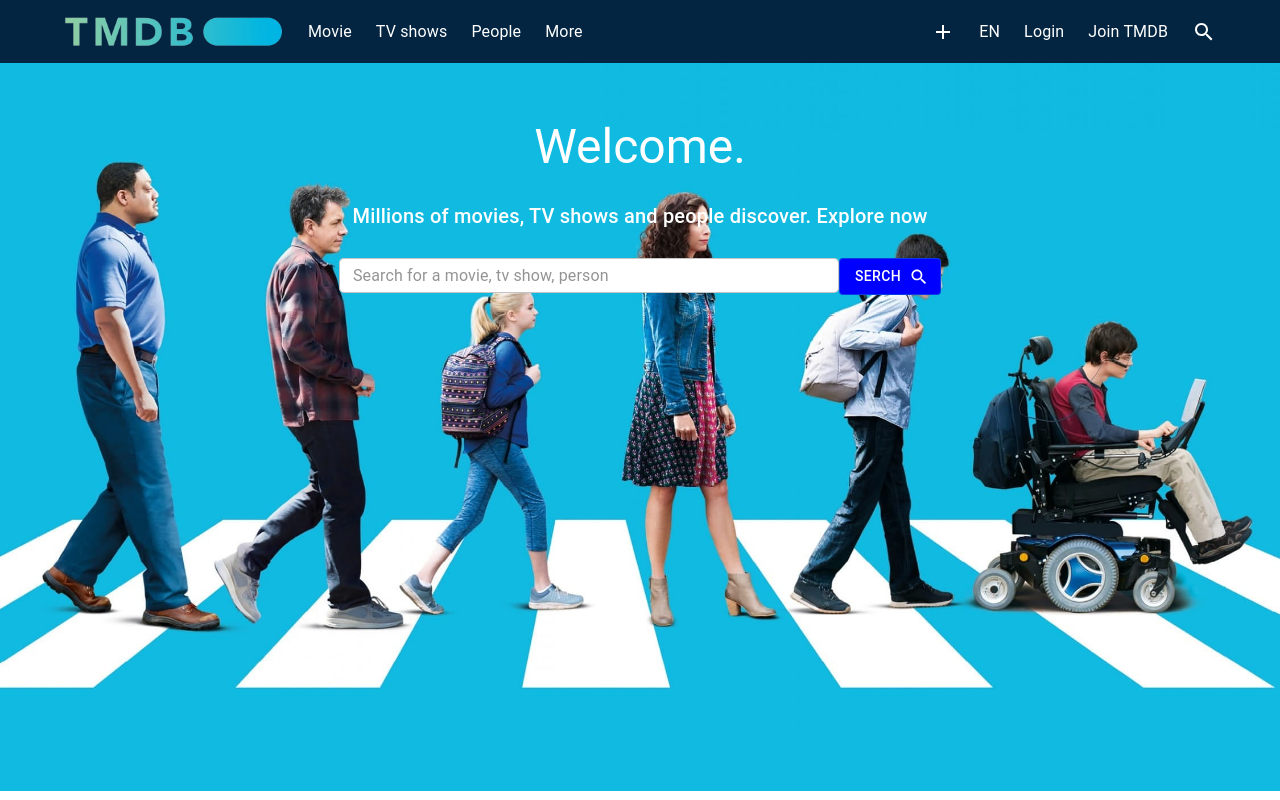
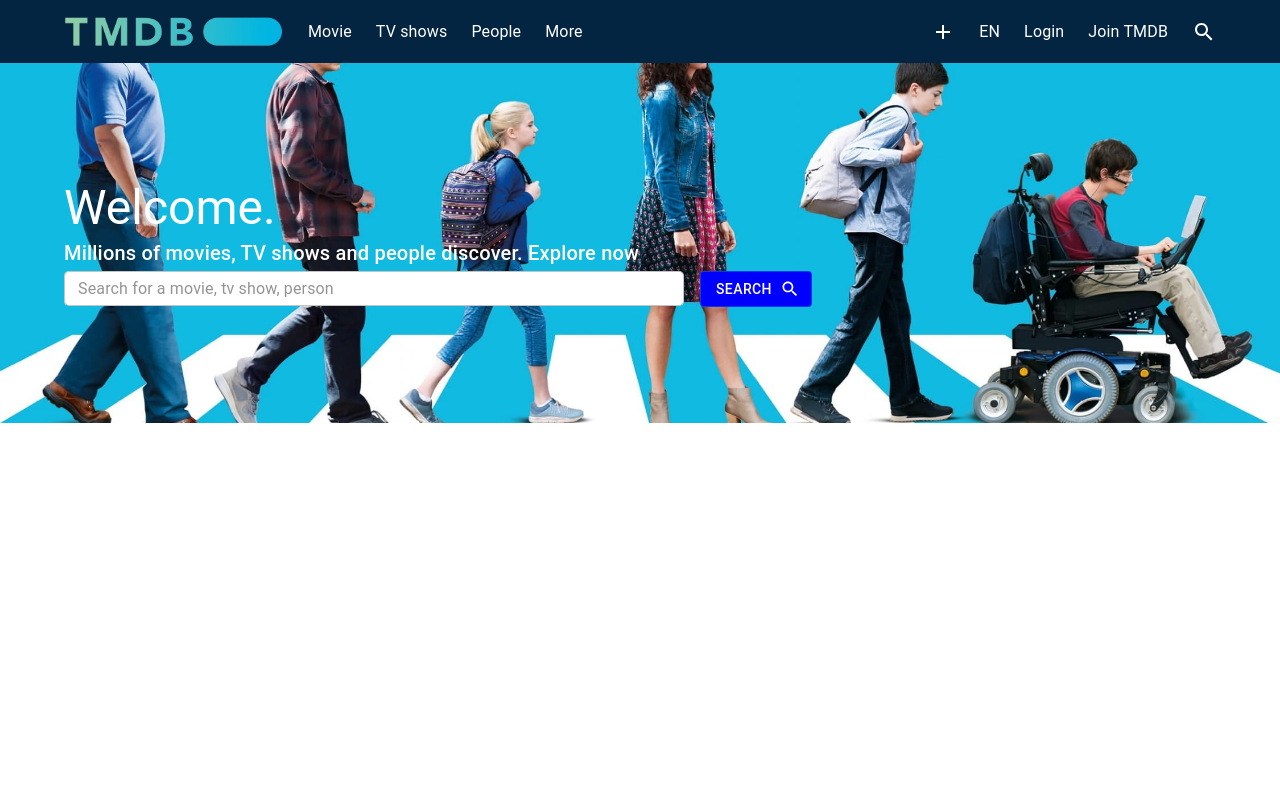
Before and after one commit to ElyorTuyliyev/TMDB, a React (Create React App) app: page / in a window 1280 px wide. Built offline with nearby package versions, Linux system fonts and the light colour scheme.

Commit message:
add cinema

```diff
--- /dev/null
+++ b/src/app/pages/home/components/cinema/Cinema.style.ts
@@ -0,0 +1,3 @@
+import styled from "styled-components";
+
+export const CinemaStyle = styled.div``;
--- /dev/null
+++ b/src/app/pages/home/components/cinema/index.tsx
@@ -0,0 +1,21 @@
+import { Box, Button, Container, Typography } from "@mui/material";
+import React from "react";
+import { CinemaStyle } from "./Cinema.style";
+
+const Cinemas = () => {
+  return;
+  <CinemaStyle>
+    <Container maxWidth="lg">
+      <Box>
+        <Typography variant="h2">Trending</Typography>
+        <Box>
+          <Button variant="outlined">Today</Button>
+          <Button variant="outlined">This week</Button>
+        </Box>
+      </Box>
+    </Container>
+    ;
+  </CinemaStyle>;
+};
+
+export default Cinemas;
--- /dev/null
+++ b/src/app/pages/home/components/home/home.style.ts
@@ -0,0 +1,3 @@
+import styled from "styled-components";
+
+export const HomeStyle = styled.div``;
--- a/src/app/pages/home/components/home/index.tsx
+++ b/src/app/pages/home/components/home/index.tsx
@@ -5,54 +5,51 @@ import HomeImg from "../../../assets/HomeImg.jpg";
 import HomeImg2 from "../../../assets/tds.jpg";
 
 import SearchIcon from "@mui/icons-material/Search";
+import { HomeStyle } from "./home.style";
 
 type Props = {};
 
 const HomePage = (props: Props) => {
   return (
+    <HomeStyle>
       <Box
         sx={{
           position: "relative",
+          backgroundImage: `url(${HomeImg2})`,
+          backgroundSize: "cover",
+          backgroundPosition: "center",
+          backgroundRepeat: "no-repeat",
           color: "white",
         }}
       >
-      <Container maxWidth="lg">
+        <Container maxWidth="lg" sx={{ padding: "0px 24px !important" }}>
           <Box
-          pt={7}
             display="flex"
             flexDirection="column"
+            justifyContent="center"
             gap={3}
-          sx={{
-            position: "static",
-            zIndex: "999",
-          }}
+            height="360px"
+            sx={{}}
           >
-          <Typography
-            sx={{
-              textAlign: "center",
-            }}
-            variant="h3"
-          >
-            Welcome.
-          </Typography>
+            <Box>
+              <Typography variant="h3">Welcome.</Typography>
               <Typography
                 variant="subtitle1"
                 sx={{
-              textAlign: "center",
                   fontSize: "20px",
                   fontWeight: "500",
                 }}
               >
                 Millions of movies, TV shows and people discover. Explore now
               </Typography>
-          <Box display="flex" justifyContent="center">
+              <Box display="flex" gap="16px">
                 <TextField
                   placeholder="Search for a movie, tv show, person"
                   variant="outlined"
                   sx={{
                     "& .MuiOutlinedInput-root": {
                       borderRadius: "5px",
-                  width: "500px",
+                      width: "620px",
                       height: "35px",
                       color: "black",
                       backgroundColor: "white",
@@ -65,24 +62,14 @@ const HomePage = (props: Props) => {
                   variant="outlined"
                   endIcon={<SearchIcon />}
                 >
-              Serch
+                  Search
                 </Button>
               </Box>
             </Box>
-        <img
-          style={{
-            width: "100%",
-            height: "91vh",
-            position: "absolute",
-            left: "0",
-            top: "0",
-            zIndex: "-1",
-          }}
-          src={HomeImg2}
-          alt="home-img"
-        />
+          </Box>
         </Container>
       </Box>
+    </HomeStyle>
   );
 };
 
--- a/src/app/pages/home/index.jsx
+++ b/src/app/pages/home/index.jsx
@@ -2,6 +2,7 @@ import { Box } from "@mui/material";
 import React from "react";
 import Header from "../../components/header";
 import HomePage from "./components/home";
+import Cinemas from "./components/cinema";
 
 type Props = {};
 
@@ -10,6 +11,7 @@ const Home = (props: Props) => {
     <Box>
       <Header />
       <HomePage />
+      <Cinemas />
     </Box>
   );
 };
```
Also changed, not shown: src/theme/index.tsx (added, +9 -0 lines). Lines whose indentation alone changed are shown as unchanged.
